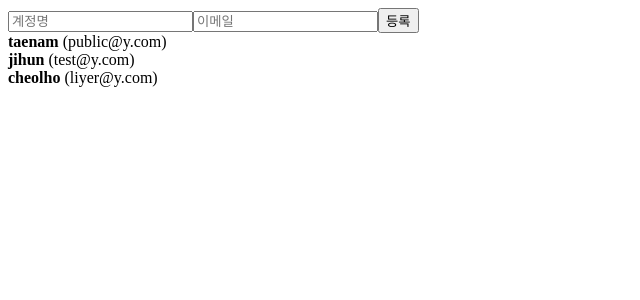
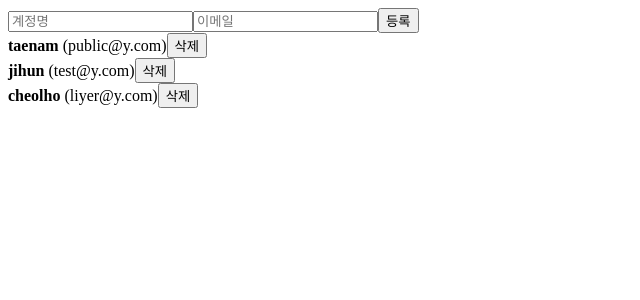
Before and after one commit to dev-93/study, a React (Create React App) app in the folder react_study/: page / in a window 1280 px wide. Shown: the top 300 px of the page, without its empty margins (0-640 px from the left). Built offline with nearby package versions, Linux system fonts and the light colour scheme.

Commit message:
배열에 항목 제거하기

```diff
--- a/react_study/src/App.js
+++ b/react_study/src/App.js
@@ -49,6 +49,12 @@
     nextId.current += 1;
   };
 
+  const onRemove = id => {
+    // user.id 가 파라미터로 일치하지 않는 원소만 추출해서 새로운 배열을 만듬
+    // = user.id 가 id 인 것을 제거함
+    setUsers(users.filter(user => user.id !== id));
+  };
+
   return (
     <>
       <CreateUser
@@ -57,7 +63,7 @@
         onChange={onChange}
         onCreate={onCreate}
       />
-      <UserList users={users}/>
+      <UserList users={users} onRemove={onRemove}/>
     </>
   );
 }
--- a/react_study/src/UserList.js
+++ b/react_study/src/UserList.js
@@ -1,19 +1,20 @@
 import React from 'react';
 
-function User({ user }){
+function User({ user, onRemove }){
     return (
         <div>
             <b>{user.username}</b> <span>({user.email})</span>
+            <button onClick={() => onRemove(user.id)}>삭제</button>
         </div>
     );
 }
 
-function UserList({ users }){
+function UserList({ users, onRemove }){
 
     return(
         <>
             {users.map((user, index) => (
-                <User user={user} key={index}/>
+                <User user={user} key={index} onRemove={onRemove}/>
             ))}
         </>
     );
```
